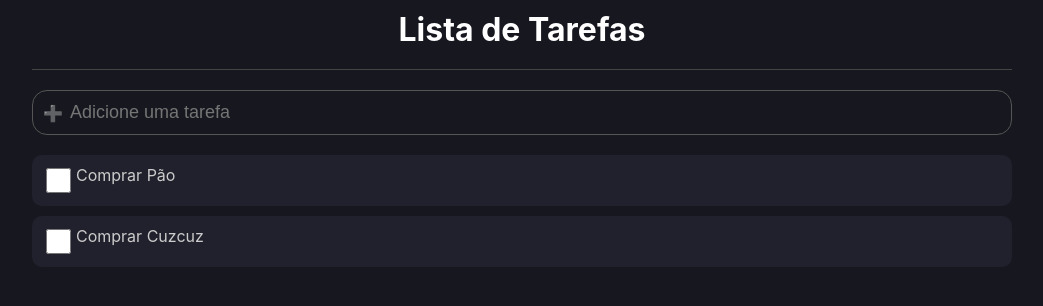
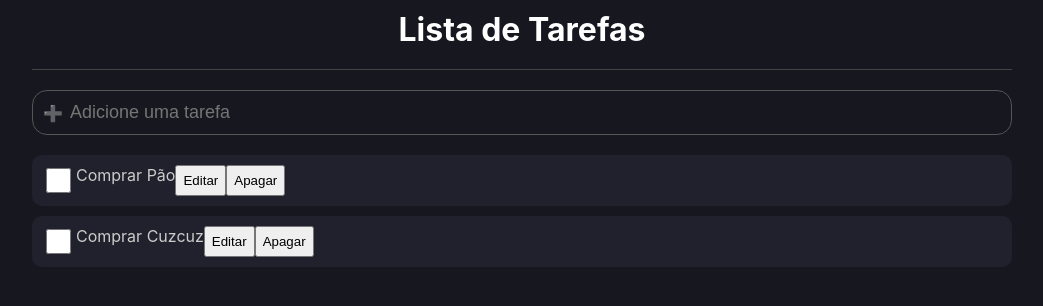
Before and after one commit to MatricBts/Lista-De-Tarefas-ReactJS, a React (Create React App) app: page / in a window 1280 px wide. Shown: the top 306 px of the page, without its empty margins (118-1161 px from the left). Built offline with nearby package versions, Linux system fonts and the light colour scheme.

Commit message:
adicinando comandos storage e tentando salvar no storage

```diff
--- a/src/App.tsx
+++ b/src/App.tsx
@@ -3,8 +3,11 @@ import * as C from './App.styles'
 import { Item } from './types/item';
 import { ListItem } from './components/ListItem';
 import { AddArea } from './components/addArea';
+import { buscaStorage, salvaStorage  } from './types/storage';
 
 const App = () => {
+
+  let teste = localStorage.getItem( 'tarefas' );
 
   const[ list, setList ] = useState<Item[]>([ // O STATE RECEBE ITEM COMO CLASS, PODENDO MODELAROS OBJETOS
     { id: 1, name: 'Comprar Pão', done: false},
@@ -18,7 +21,8 @@ const App = () => {
       name: nomeTarefa,
       done:false
     })
-
+    console.log(teste)
+    salvaStorage(listaReserva);
     setList(listaReserva)
   }
 
@@ -31,7 +35,8 @@ const App = () => {
         <AddArea onEnter={adicionaTarefa} />
 
         {list.map( ( item, index ) =>(
-          <ListItem key={index} item={item}/>
+          <ListItem key={index} item={item} />
+
         ))}
 
 
--- a/src/components/ListItem/index.tsx
+++ b/src/components/ListItem/index.tsx
@@ -16,6 +16,8 @@ export const ListItem = ({ item }: Props) => {
             onChange= { e => setIsChecked( e.target.checked )} // PASSA COMO TRUE SE TIVER CHECK O CAMPO, E FALSE SE N TIVER
             />
             <label>{item.name}</label>
+            <button>Editar</button>
+            <button>Apagar</button>
         </C.Container>
     );
 }
--- a/src/components/ListItem/style.ts
+++ b/src/components/ListItem/style.ts
@@ -23,5 +23,9 @@ export const Container = styled.div(( {done}: ContainerProps )=>(
         color: #CCC;
         text-decoration: ${ done ? 'line-through' : 'initial' }
     }
+
+    button{
+        position: right;
+    }
 `
 ));
--- a/src/components/addArea/index.tsx
+++ b/src/components/addArea/index.tsx
@@ -1,6 +1,6 @@
 import { useState, KeyboardEvent } from 'react'
 import * as C from './styles'
-import { buscaStorage, salvaStorage  } from '../../types/storage';
+
 
 type Props = { //CRIANDO PROPS
     onEnter: ( nomeTarefa:string ) => void // DECLARA QUE ONENTERÉ UMA FUNÇÃO QUE RETORNA NADA
@@ -16,7 +16,7 @@ export const AddArea = ( {onEnter}:Props ) => {
         if(e.code === 'Enter' && inputText !== ''){
             onEnter( inputText );
             setInputText('');
-            salvaStorage(inputText);
+
             console.log( tese )
         }
     }
@@ -30,6 +30,7 @@ export const AddArea = ( {onEnter}:Props ) => {
                 value={ inputText }
                 onChange={ e => setInputText( e.target.value ) }
                 onKeyUp={ pegaTecla } // QUANDO DIGITA E SOLTA A TECLA ELE EXECUTA A FUNÇÃO
+
             />
         </C.Container>
     )
--- a/src/types/storage.ts
+++ b/src/types/storage.ts
@@ -1,4 +1,6 @@
+import { Item } from "./item";
 export { clientesStorage,  buscaStorage };
+
 
 
 // AÇÃO DE BUSCAR OS CLIENTES SALVOS NO SOTRAGE
@@ -9,14 +11,14 @@ const buscaStorage = () =>{
     }
     else{ // SE TIVER ALGO ELE RETORNA AS INFORMAÇÕES QUE ESTÃO LÁ
 
-        return console.log( localStorage.getItem( 'tarefas' ))
+        console.log( localStorage.getItem( 'tarefas' ))
         // NO STORAGE É SALVO COMO STRING, A GENTE TRAZ COMO ARRAY DE OBJETO PARA A GENTE PODER TRABALHAR
         // POR ISSO O JSON.PARSE
     }
 }
 
 // AÇÃO DE MANDAR UM CLIENTE NOVO PRO STORAGE
-export const salvaStorage = ( info: string ) =>{
+export const salvaStorage = ( info: Item[] ) =>{
     localStorage.setItem('tarefas', JSON.stringify( info ))
 }
 
```
